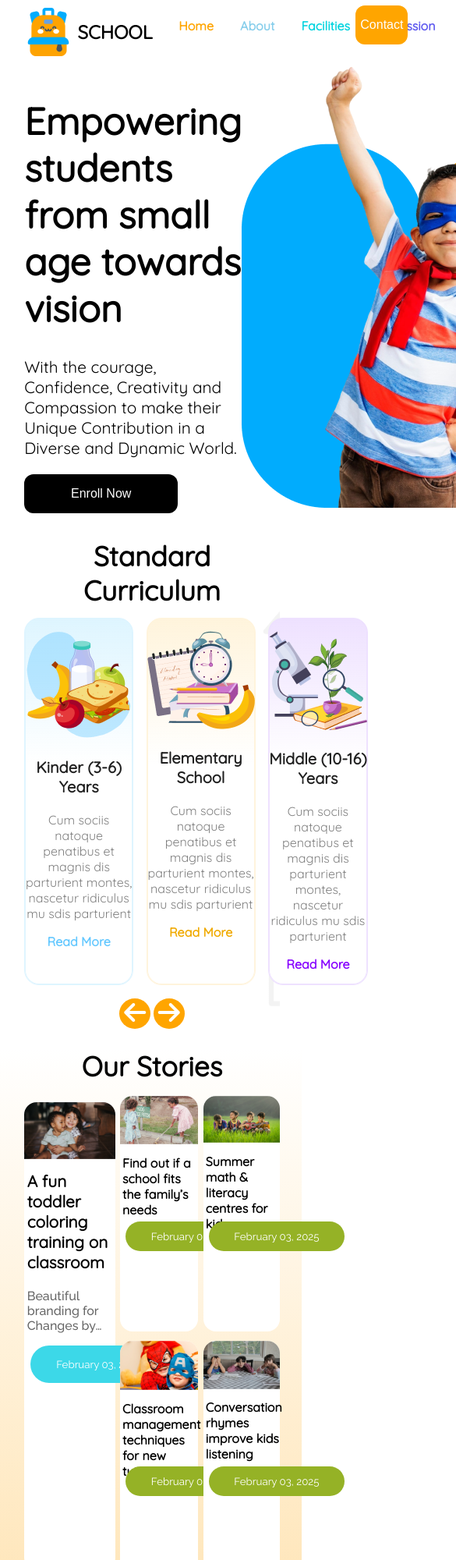
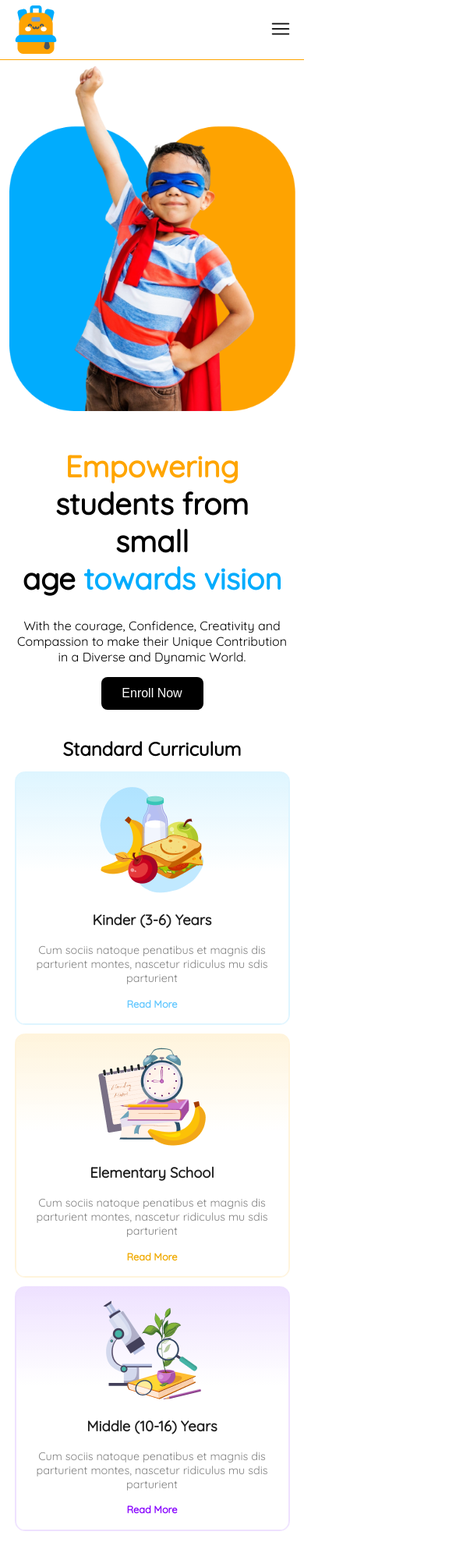
Before and after one commit to programming-dip/kids-school, a plain HTML site: page index.html in a window 390 px wide. Shown: the top 2000 px of the page at 78% size, 585 px wide, since content can reach past the window. Drawn offline with Linux system fonts and the light colour scheme.

Commit message:
2 point responsiveness

```diff
--- a/index.html
+++ b/index.html
@@ -15,7 +15,9 @@
                 <h2 class="name">SCHOOL</h2>
             </div>
 
-
+            <div class="hamburger-menu">
+                <img src="assets/bars-3.png" alt="">
+            </div>
                 <ul class="pages-link">
                     <li><a href="" class="page-link" id="link-1">Home</a></li>
                     <li><a href="" class="page-link" id="link-2">About</a></li>
@@ -84,7 +86,7 @@
         <div class="stories-section">
             <h2 class="section-title">Our Stories</h2>
             <div class="story-cards-container">
-                <div class="story-card" id="hero-story">
+                <div  id="hero-story">
                     <img src="assets/story-1.png" alt="" class="story-img">
                     <h3 class="card-title">A fun toddler coloring training on classroom</h3>
                     <p class="card-disc" title="Beautiful branding for Changes by Never Now in Australia. Changes is a platform for open discussion in an inclusive and collaborative environment, providing the space and opportunity for individuals to share ideas, explore new perspectives, and engage in meaningful conversations. With a focus on creativity, innovation, and community, Changes fosters a culture of openness where diverse voices are welcomed and valued. Through thoughtfully designed experiences, events, and discussions, the platform empowers individuals to contribute, learn, and inspire one another in a supportive and forward-thinking setting.">
@@ -100,6 +102,20 @@
                         <button class="card-btn">February 03, 2025</button>
                 </div>
                 <div class="story-card">
+                    <img src="assets/story-3.png" alt="" class="story-img">
+                    <div class="card-title">Summer math & literacy
+                        centres for kids</div>
+
+                    <button class="card-btn">February 03, 2025</button>
+                </div>
+                <div class="story-card card-cpy" id="card-cpy">
+                    <img src="assets/story-3.png" alt="" class="story-img">
+                    <div class="card-title">Summer math & literacy
+                        centres for kids</div>
+
+                    <button class="card-btn">February 03, 2025</button>
+                </div>
+                <div class="story-card card-cpy" id="card-cpy">
                     <img src="assets/story-3.png" alt="" class="story-img">
                     <div class="card-title">Summer math & literacy
                         centres for kids</div>
--- a/styles.css
+++ b/styles.css
@@ -28,10 +28,10 @@ body {
 
   font-family: "Quicksand", serif;
 
-  /* font-optical-sizing: auto; */
+
   font-size: 16px;
   font-weight: normal;
-  /* font-style: normal; */
+
 
 
   margin: 0 8%;
@@ -66,6 +66,10 @@ nav {
     display: flex;
     justify-content: space-between;
     margin-top: 2%;
+}
+
+nav .hamburger-menu {
+    display: none;
 }
 
 nav .logo-container {
@@ -146,6 +150,12 @@ nav .pages-link #link-4 {
     background-color: black;
 }
 
+.banner #emp {
+    color: orange;
+}
+.banner #vis {
+    color: #01ACFD;
+}
 /* Main Section */
 main {
     background-image: url(assets/bg.png);
@@ -169,7 +179,7 @@ main {
     margin-top: 4%;
 }
 .curriculum-section .card {
-    border-radius: 18.86;
+
     max-width: 368px;
     max-height: 477px;
     border-radius: 19px;
@@ -264,6 +274,7 @@ main {
     z-index: -1;
 }
 
+
 .story-cards-container #hero-story {
     max-width: 540px;
     height:600px;
@@ -276,7 +287,7 @@ main {
 
 }
 
-.story-card .card-disc {
+#hero-story .card-disc {
     max-width: 500px;
 
     display: -webkit-box;
@@ -313,6 +324,18 @@ main {
 
 }
 
+.story-card {
+    max-width: 290.69px;
+    height: 301.61px;
+    background-color: white;
+    border-radius: 16px;
+    position: relative;
+    display: flex;
+    flex-direction: column;
+}
+
+
+
 #hero-story .card-btn {
    width: 175px;
     height: 48px;
@@ -321,27 +344,30 @@ main {
     background-color: #3CD8E8;
     color: white;
     font-family: "Raleway", serif;
-    position: absolute;
-    bottom: 40%;
+    position: relative;
+    bottom: 43%;
     left:7%;
     cursor: pointer;
 
 
 }
 
-.stories-section .story-card {
-    max-width: 290.69px;
-    height:301.61px;
-    background-color: white;
-    border-radius: 16px;
-    position:relative;
+.story-cards-container {
+    display: grid;
+    grid-template-columns: repeat(4,1fr);
+    grid-template-rows: repeat(2,1fr);
+    gap: 2%;
+    align-items: center;
+    justify-content: space-between;
+    margin-bottom: 8%;
+    margin-right: 0;
 
 }
+
 
 .story-card img {
     border-radius: 16px 16px 0 0;
     width: 100%;
-
 }
 
 .story-card .card-title {
@@ -350,6 +376,7 @@ main {
     font-size: 1rem;
     margin-left: 3%;
     margin-top: 10%;
+
 }
 
 .story-card .card-btn {
@@ -367,17 +394,7 @@ main {
 
 
  }
-.story-cards-container {
-    display: grid;
-    grid-template-columns: repeat(4,1fr);
-    grid-template-rows: repeat(2,1fr);
-    gap: 2%;
-    align-items: center;
-    justify-content: space-between;
-    margin-bottom: 8%;
-    margin-right: 0;
 
-}
 
 .stories-section .section-title {
     margin-top: 8%;
@@ -395,6 +412,15 @@ main {
     margin-bottom: 8%;
 
 }
+
+#card-cpy {
+    display: none;
+}
+#card-cpy .card-btn{
+    background-color: #5D58F0;
+}
+
+/* Footer */
 
 footer {
 
@@ -458,3 +484,217 @@ footer .name {
 .social-media-links img {
     width: 15%;
 }
+
+
+
+
+/* Responsive */
+
+/* Phone Display */
+@media screen and (max-width: 576px){
+    body {
+
+        font-size: 14px;
+        margin: 0 5%;
+
+      }
+
+    /* Shared */
+    .btn-primary {
+
+        max-width: 131px;
+        width: 100%;
+        height: 42px;
+        border-radius: 8px;
+    }
+
+    .section-title {
+        font-size: 1.5rem;
+    }
+
+
+    /* Main */
+    main {
+        background-image: url(assets/bg.png);
+        background-repeat: repeat;
+        background-size: auto;
+        margin-top: 0;
+
+    }
+      /* NAV */
+
+    nav .name, nav ul, nav .contact-btn {
+        display: none;
+
+    }
+    nav{
+        padding-bottom: 2%;
+        border-bottom: 1px solid orange;
+        width: 99.9vw;
+        margin-left: -5.5%;
+    }
+
+    nav img {
+        margin-left: 15px;
+    }
+
+    nav .hamburger-menu {
+        display: flex;
+    }
+
+    .hamburger-menu img {
+        width: 30px;
+        height: 30px;
+        margin-left: -50%;
+        margin-top: 50%;
+    }
+
+    .pages-link.active {
+        display: flex;
+    }
+
+    .pages-link li {
+        margin: 10px 0;
+        text-align: center;
+    }
+
+    /* Animate Hamburger */
+    .hamburger.active span:nth-child(1) {
+        transform: rotate(45deg) translate(5px, 5px);
+    }
+
+    .hamburger.active span:nth-child(2) {
+        opacity: 0;
+    }
+
+    .hamburger.active span:nth-child(3) {
+        transform: rotate(-45deg) translate(5px, -5px);
+    }
+
+    /* Banner */
+    .banner {
+
+        flex-direction: column-reverse;
+        align-items: center;
+    }
+
+    .banner .banner-texts {
+        max-width: 357px;
+        font-size: 1.2rem;
+        text-align: center;
+    }
+
+    .banner .hero-description {
+        text-align: center;
+        font-size: 1rem;
+    }
+
+    .hero-img-container img {
+        max-width: 367px;
+        text-align: center;
+    }
+
+
+    /* Curriculum */
+    .curriculum-section .cards-container {
+        flex-direction: column;
+        align-items: center;
+    }
+
+    .curriculum-section .card {
+
+        max-width: 357px;
+        max-height: 321px;
+        border-radius: 12.77px;
+        margin-bottom: 3%;
+        width: 100%;
+        text-align: center;
+    }
+
+    .curriculum-section .card-title {
+        font-size: 1.15rem;
+    }
+
+    .curriculum-section .card-disc {
+
+        font-size: 0.9rem;
+    }
+
+    .curriculum-section .read-more {
+
+        font-size: 0.8rem;
+
+    }
+
+    .slide-btns {
+        display:none;
+    }
+
+
+
+    /* Story */
+
+    .stories-section::before {
+
+        left: -5.5%;
+        width: 100vw;
+    }
+
+    .story-cards-container #hero-story {
+        display: none;
+    }
+
+
+
+    .story-cards-container {
+
+        grid-template-columns: repeat(2,1fr);
+        grid-template-rows: repeat(2,1fr);
+
+
+    }
+    .story-card {
+        max-width: 173.35px;
+        max-height: 179.59px;
+        border-radius: 5px;
+    }
+
+    .story-card img {
+        border-radius: 5px 5px 0 0;
+        width: 100%;
+    }
+
+    .story-card .card-title {
+        max-width: 117.92px;
+        font-size: 0.6rem;
+    }
+
+
+
+    .story-card .card-btn {
+        max-width: 103.90px;
+        max-height: 22.80px;
+        border-radius: 28.54px;
+        font-size: 0.7rem;
+    }
+
+    #card-cpy {
+        display: block;
+    }
+
+
+    /* footer */
+    footer {
+        flex-direction: column;
+    }
+
+    footer::before {
+
+        left: -5.5%;
+        width: 100vw;
+
+
+
+    }
+
+}
```
Also changed, not shown: assets/bars-3.png (added).
